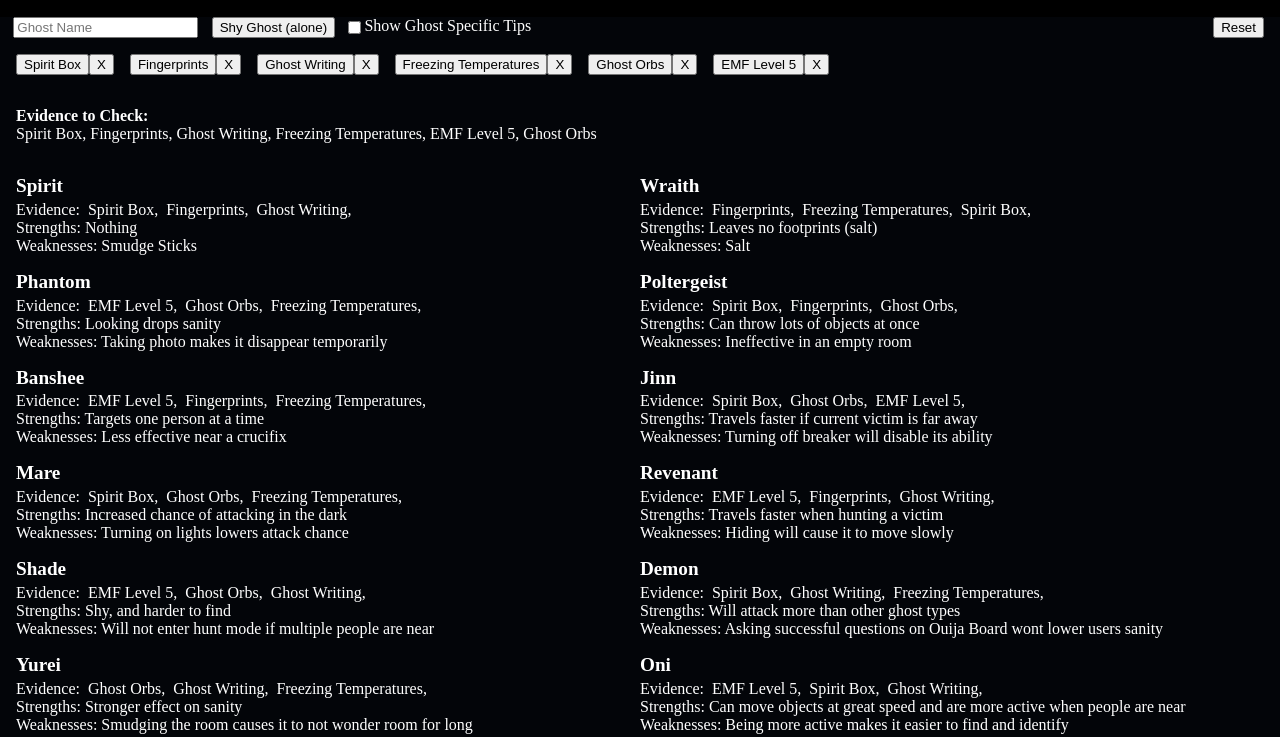
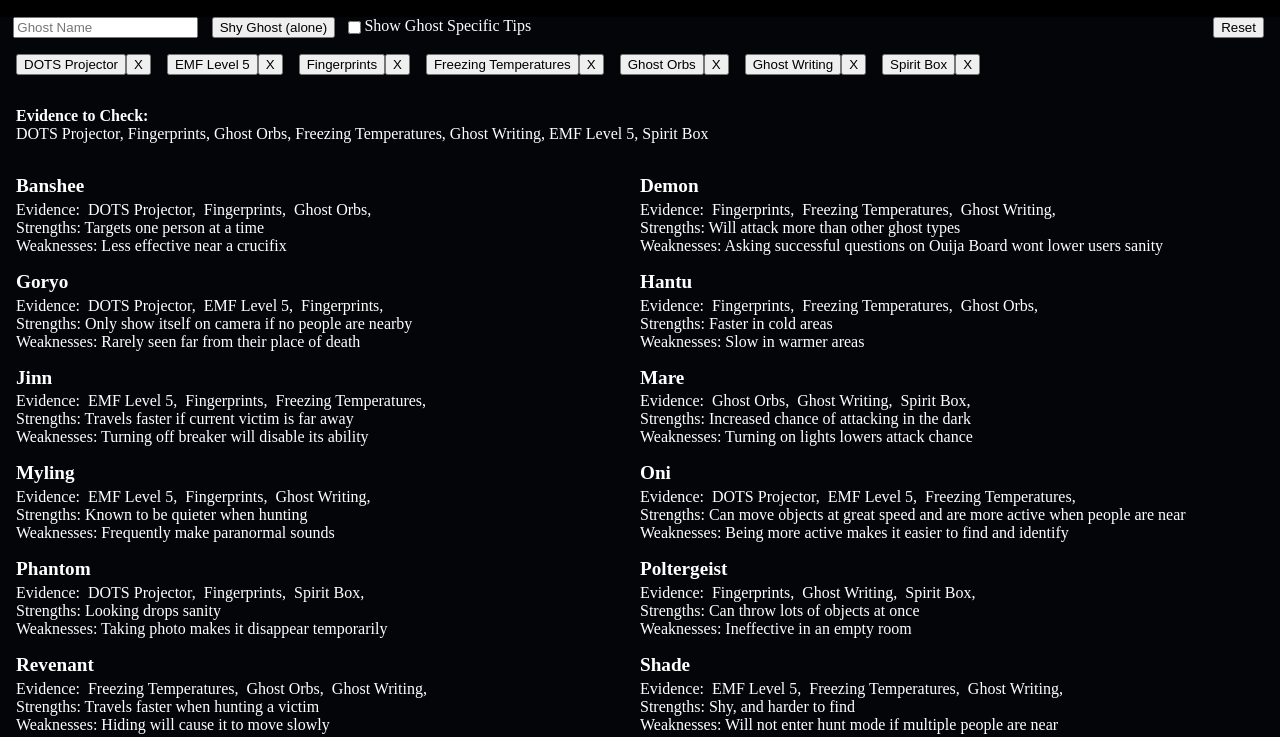
Before and after one commit to KK964/Phasmophobia-Evidence-Tracker, a plain HTML site: page index.html in a window 1280 px wide. Shown: the part 63-800 px from the top of the page. Drawn offline with Linux system fonts and the light colour scheme.

Commit message:
Updated to match new phasmo update

```diff
--- a/index.html
+++ b/index.html
@@ -44,15 +44,7 @@
       <div class="extras">
         <div class="title">Extras</div>
         <div class="extras-container">
-          <div class="ahk-add-all">
-            <div class="title">Add All .ahk Script</div>
-            <input type="button" value="Download Add All script" onclick="downloadAddAll()" />
-            <div class="description">
-              <div>F11 - Add 1 of each</div>
-              <div>Shift + F11 - Remove 1 of each</div>
-              <div>F10 - Add all items</div>
-            </div>
-          </div>
+          <div>None as of now.</div>
         </div>
       </div>
     </div>
--- a/index.js
+++ b/index.js
@@ -1,14 +1,7 @@
 var shy = true;
 var showTips = false;
 
-var evidenceSelections = {
-  box: 0,
-  fingers: 0,
-  writing: 0,
-  freezing: 0,
-  orb: 0,
-  emf: 0,
-};
+var evidenceSelections = {};
 
 var evidenceTypes = {
   box: 'Spirit Box',
@@ -17,85 +10,104 @@ var evidenceTypes = {
   freezing: 'Freezing Temperatures',
   orb: 'Ghost Orbs',
   emf: 'EMF Level 5',
-  types: ['box', 'fingers', 'writing', 'freezing', 'orb', 'emf'],
+  dots: 'DOTS Projector',
+  types: ['dots', 'emf', 'fingers', 'freezing', 'orb', 'writing', 'box'],
 };
 
+addEvidenceSelection();
+
 const ghosts = {
+  banshee: {
+    evidence: ['dots', 'fingers', 'orb'],
+    strengths: 'Targets one person at a time',
+    weaknesses: 'Less effective near a crucifix',
+    other:
+      'If you can find who its targeting, make that person hide while the rest of the team gathers evidence',
+  },
+  demon: {
+    evidence: ['fingers', 'freezing', 'writing'],
+    strengths: 'Will attack more than other ghost types',
+    weaknesses: 'Asking successful questions on Ouija Board wont lower users sanity',
+  },
+  goryo: {
+    evidence: ['dots', 'emf', 'fingers'],
+    strengths: 'Only show itself on camera if no people are nearby',
+    weaknesses: 'Rarely seen far from their place of death',
+  },
+  hantu: {
+    evidence: ['fingers', 'freezing', 'orb'],
+    strengths: 'Faster in cold areas',
+    weaknesses: 'Slow in warmer areas',
+  },
+  jinn: {
+    evidence: ['emf', 'fingers', 'freezing'],
+    strengths: 'Travels faster if current victim is far away',
+    weaknesses: 'Turning off breaker will disable its ability',
+  },
+  mare: {
+    evidence: ['orb', 'writing', 'box'],
+    strengths: 'Increased chance of attacking in the dark',
+    weaknesses: 'Turning on lights lowers attack chance',
+  },
+  myling: {
+    evidence: ['emf', 'fingers', 'writing'],
+    strengths: 'Known to be quieter when hunting',
+    weaknesses: 'Frequently make paranormal sounds',
+  },
+  oni: {
+    evidence: ['dots', 'emf', 'freezing'],
+    strengths: 'Can move objects at great speed and are more active when people are near',
+    weaknesses: 'Being more active makes it easier to find and identify',
+  },
+  phantom: {
+    evidence: ['dots', 'fingers', 'box'],
+    strengths: 'Looking drops sanity',
+    weaknesses: 'Taking photo makes it disappear temporarily',
+    other: 'When viewing ghost, it will flash in and out of view in 1s+ intervals',
+  },
+  poltergeist: {
+    evidence: ['fingers', 'writing', 'box'],
+    strengths: 'Can throw lots of objects at once',
+    weaknesses: 'Ineffective in an empty room',
+  },
+  revenant: {
+    evidence: ['freezing', 'orb', 'writing'],
+    strengths: 'Travels faster when hunting a victim',
+    weaknesses: 'Hiding will cause it to move slowly',
+  },
+  shade: {
+    evidence: ['emf', 'freezing', 'writing'],
+    strengths: 'Shy, and harder to find',
+    weaknesses: 'Will not enter hunt mode if multiple people are near',
+  },
   spirit: {
-    evidence: ['box', 'fingers', 'writing'],
+    evidence: ['emf', 'writing', 'box'],
     strengths: 'Nothing',
     weaknesses: 'Smudge Sticks',
     other: 'Footstep sound timer is 2-15s where as other ghosts have a timer of 15-45s',
   },
   wraith: {
-    evidence: ['fingers', 'freezing', 'box'],
+    evidence: ['dots', 'emf', 'box'],
     strengths: 'Leaves no footprints (salt)',
     weaknesses: 'Salt',
   },
-  phantom: {
-    evidence: ['emf', 'orb', 'freezing'],
-    strengths: 'Looking drops sanity',
-    weaknesses: 'Taking photo makes it disappear temporarily',
-    other: 'When viewing ghost, it will flash in and out of view in 1s+ intervals',
-  },
-  poltergeist: {
-    evidence: ['box', 'fingers', 'orb'],
-    strengths: 'Can throw lots of objects at once',
-    weaknesses: 'Ineffective in an empty room',
-  },
-  banshee: {
-    evidence: ['emf', 'fingers', 'freezing'],
-    strengths: 'Targets one person at a time',
-    weaknesses: 'Less effective near a crucifix',
-    other:
-      'If you can find who its targeting, make that person hide while the rest of the team gathers evidence',
-  },
-  jinn: {
-    evidence: ['box', 'orb', 'emf'],
-    strengths: 'Travels faster if current victim is far away',
-    weaknesses: 'Turning off breaker will disable its ability',
-  },
-  mare: {
-    evidence: ['box', 'orb', 'freezing'],
-    strengths: 'Increased chance of attacking in the dark',
-    weaknesses: 'Turning on lights lowers attack chance',
-  },
-  revenant: {
-    evidence: ['emf', 'fingers', 'writing'],
-    strengths: 'Travels faster when hunting a victim',
-    weaknesses: 'Hiding will cause it to move slowly',
-  },
-  shade: {
-    evidence: ['emf', 'orb', 'writing'],
-    strengths: 'Shy, and harder to find',
-    weaknesses: 'Will not enter hunt mode if multiple people are near',
-  },
-  demon: {
-    evidence: ['box', 'writing', 'freezing'],
-    strengths: 'Will attack more than other ghost types',
-    weaknesses: 'Asking successful questions on Ouija Board wont lower users sanity',
-  },
   yurei: {
-    evidence: ['orb', 'writing', 'freezing'],
+    evidence: ['dots', 'freezing', 'orb'],
     strengths: 'Stronger effect on sanity',
     weaknesses: 'Smudging the room causes it to not wonder room for long',
   },
-  oni: {
-    evidence: ['emf', 'box', 'writing'],
-    strengths: 'Can move objects at great speed and are more active when people are near',
-    weaknesses: 'Being more active makes it easier to find and identify',
-  },
-  hantu: {
-    evidence: ['fingers', 'orb', 'writing'],
-    strengths: 'Faster in cold areas',
-    weaknesses: 'Slow in warmer areas',
-  },
   yokai: {
-    evidence: ['box', 'orb', 'writing'],
+    evidence: ['dots', 'orb', 'box'],
     strengths: 'Talking near it will anger it',
     weaknesses: 'While hunting, it can only hear voices close to it',
   },
 };
+
+function addEvidenceSelection() {
+  for (var i of evidenceTypes.types) {
+    evidenceSelections[i] = 0;
+  }
+}
 
 function changeShyness() {
   shy = !shy;
```
